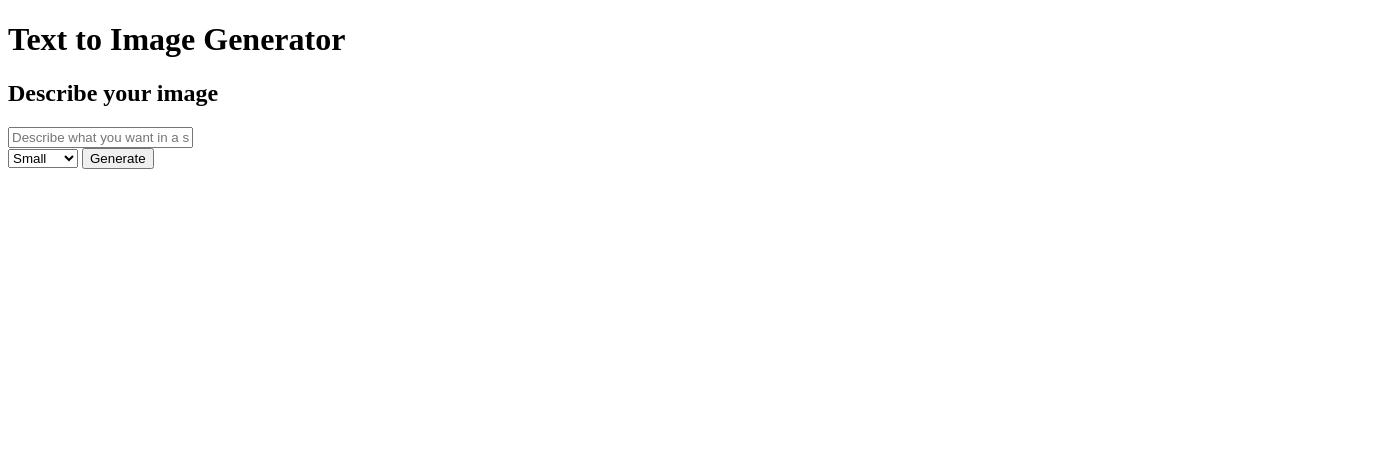
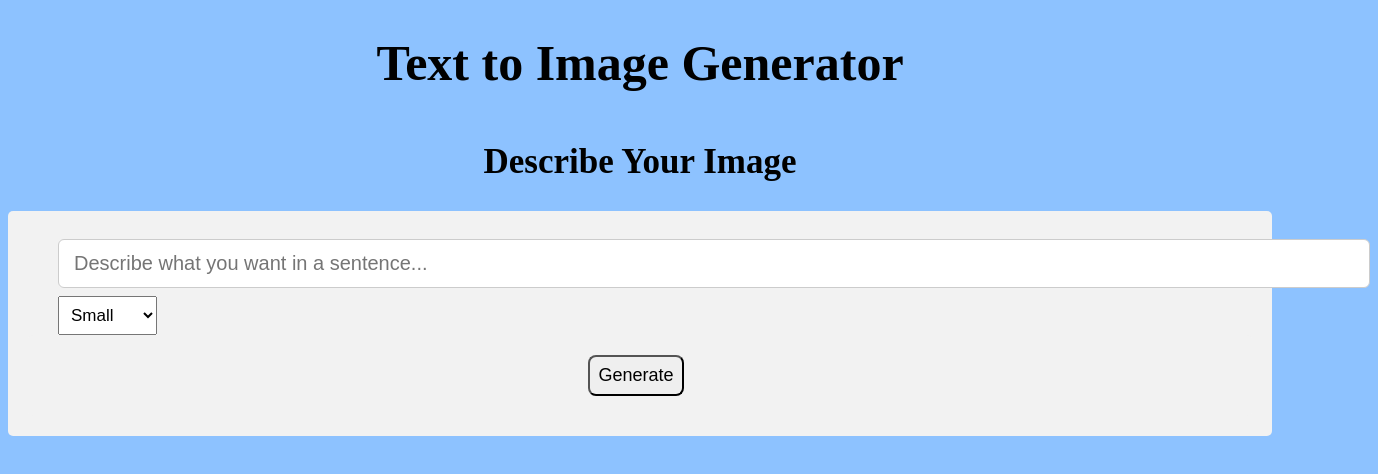
Before and after one commit to MoeMoeee/AI-image-generator, a website: page public/index.html in a window 1280 px wide. Shown: the whole page, 1378 px wide, since content can reach past the window. Drawn offline with Linux system fonts and the light colour scheme.

Commit message:
style html

```diff
--- a/public/css/style.css
+++ b/public/css/style.css
@@ -0,0 +1,59 @@
+body {
+    background-color: rgb(141, 194, 255);
+}
+
+h1 {
+    font-size: 50px;
+}
+
+h2 {
+    font-size: 35px;
+}
+
+#title {
+    display: flex;
+    justify-content: center;
+}
+
+#header {
+    margin-top: 50px;
+    display: flex;
+    justify-content: center;
+}
+
+div {
+    border-radius: 5px;
+    background-color: #f2f2f2;
+    padding: 20px;
+}
+
+#description-input {
+    width: 80rem;
+    border: 1px solid #ccc;
+    margin: 8px 0;
+    margin-left: 30px;
+    padding: 12px 15px;
+    margin-right: 8px;
+    border-radius: 6px;
+    font-size: 20px;
+}
+
+#img-size {
+    padding: 8px 8px;
+    margin-left: 30px;
+    font-size: 17px;
+
+}
+
+#submit-div {
+    display: flex;
+    justify-content: center;
+}
+
+#form-submit {
+    margin-right: 8px;
+    border-radius: 8px;
+    font-size: 18px;
+    cursor: pointer;
+    padding: 8px 8px;
+}
--- a/public/index.html
+++ b/public/index.html
@@ -5,22 +5,28 @@
     <meta http-equiv="X-UA-Compatible" content="IE=edge">
     <meta name="viewport" content="width=device-width, initial-scale=1.0">
     <title>AI Image Generator</title>
+    <link rel="stylesheet" href="./css/style.css">
 </head>
 <body>
     <!-- title -->
     <h1 id = "title">Text to Image Generator </h1>
-    <h2 id = "header">Describe your image</h2>
+    <h2 id = "header">Describe Your Image</h2>
 
     <!-- form  -->
+    <div>
         <form>
-        <input type="text" id="description-input" name="description-input" placeholder="Describe what you want in a sentence"><br>
+            <input type="text" id="description-input" name="description-input" placeholder="Describe what you want in a sentence..."><br>
             <select id="img-size">
                 <option value="img-size-choice">Small</option>
                 <option value="img-size-choice">Medium</option>
                 <option value="img-size-choice">Large</option>
             </select>
+
             <!-- submit button -->
-        <input type="submit" value="Generate">
+            <div id = "submit-div">
+                <input id = "form-submit" type="submit" value="Generate">
+            </div>
             </form>
+    </div>
 </body>
 </html>
```
Lines whose indentation alone changed are shown as unchanged.
